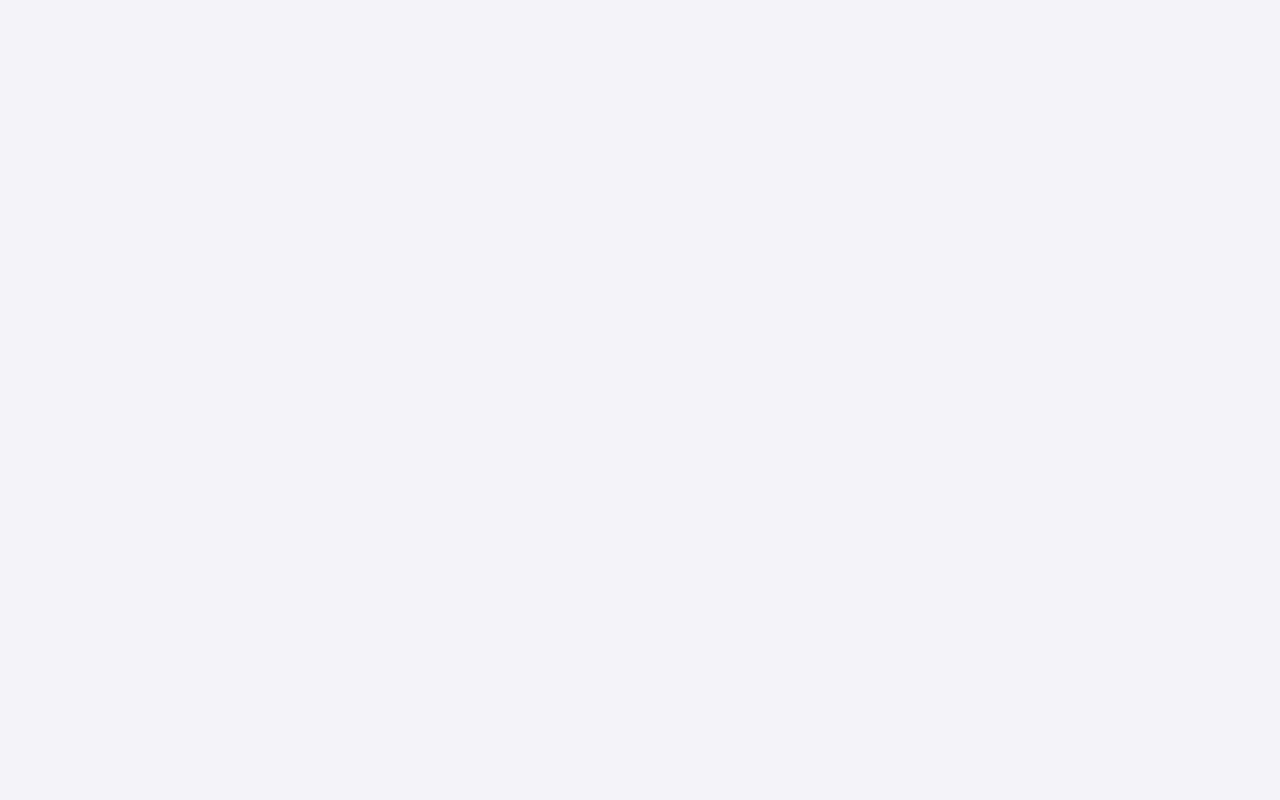
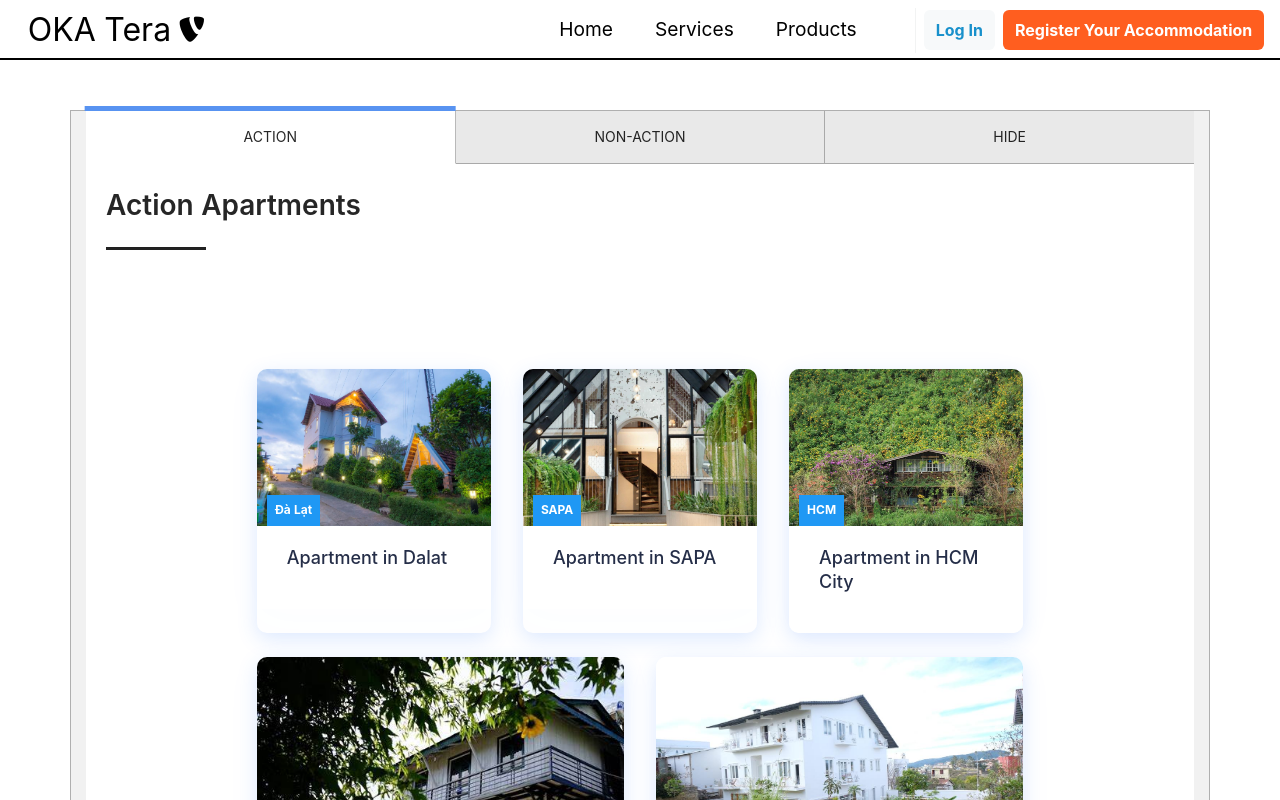
Before and after one commit to phuongThao460/oka-partner, a React (Create React App) app in the folder client/: page /StatusContent in a window 1280 px wide. Shown: the top 800 px of the page. Built offline with nearby package versions, Linux system fonts and the light colour scheme.

Commit message:
StatusApment

```diff
--- a/client/src/App.js
+++ b/client/src/App.js
@@ -10,6 +10,7 @@ import RegistrationDetail from './components/pages/RegistrationDetail'
 import AddHomeBlock from './components/pages/AddHomeBlock'
 import ListHome from './components/pages/ListHome'
 import ListApartment from './components/pages/ListApartment'
+import StatusContent from './components/pages/StatusContent'
 //import PropertyFacilities from './components/pages/PropertyFacilities'
 import { BrowserRouter as Router, Switch, Route } from 'react-router-dom';
 function App() {
@@ -28,6 +29,7 @@ function App() {
           <Route path='/AddHomeBlock/:idTk' component={AddHomeBlock}/>
           <Route path='/ListHome' component={ListHome}/>
           <Route path="/lstApartment" component={ListApartment} />
+          <Route path="/StatusContent" component={StatusContent} />
         </Switch>
       </Router>
       {/* <PropertyFacilities/> */}
--- a/client/src/components/pages/AddHomeBlock.js
+++ b/client/src/components/pages/AddHomeBlock.js
@@ -43,7 +43,7 @@ class AddHomeBlock extends React.Component {
 								</div>
 								<div className="c-block css-btn-edit">
 									<div className="c-flexbox css-1bvc4cc">
-										<Link to="/ListHome">
+										<Link to="/StatusContent">
 											<button
 												type="button"
 												className="c-btn c-btn--theme-tera c-btn--variant-default c-btn--size-sm c-btn--has-icon css-7mp1uz btn btn--primary btn--small "
--- /dev/null
+++ b/client/src/components/pages/StatusContent.js
@@ -0,0 +1,16 @@
+import React from 'react'
+import '../../style/pages/Status.css'
+import StatusTab from '../paner-form/StatusTab'
+import Navbar from "../paner-form/Navbar";
+
+function StatusContent() {
+    return (
+        <div className="App">
+            <Navbar/>
+            <StatusTab/>
+        </div>
+    )
+}
+
+
+export default StatusContent
--- /dev/null
+++ b/client/src/components/paner-form/StatusTab.js
@@ -0,0 +1,66 @@
+import { useState } from "react";
+import '../../style/pages/Status.css'
+import Cards from "../paner-form/TabCardsHome";
+
+function Tabs() {
+  const [toggleState, setToggleState] = useState(1);
+
+  const toggleTab = (index) => {
+    setToggleState(index);
+  };
+
+  return (
+    <div className="container">
+      <div className="bloc-tabs">
+        <button
+          className={toggleState === 1 ? "tabs active-tabs" : "tabs"}
+          onClick={() => toggleTab(1)}
+        >
+          ACTION
+        </button>
+        <button
+          className={toggleState === 2 ? "tabs active-tabs" : "tabs"}
+          onClick={() => toggleTab(2)}
+        >
+          NON-ACTION
+        </button>
+        <button
+          className={toggleState === 3 ? "tabs active-tabs" : "tabs"}
+          onClick={() => toggleTab(3)}
+        >
+          HIDE
+        </button>
+      </div>
+
+      <div className="content-tabs">
+        <div
+          className={toggleState === 1 ? "content  active-content" : "content"}
+        >
+          <h2>Action Apartments</h2>
+          <hr />
+            <Cards/>
+        </div>
+
+        <div
+          className={toggleState === 2 ? "content  active-content" : "content"}
+        >
+          <h2>Non-action Apartments</h2>
+          <hr />
+            <Cards/>
+        </div>
+
+        <div
+          className={toggleState === 3 ? "content  active-content" : "content"}
+        >
+          <h2>Hide Apartments</h2>
+          <hr />
+          <h1 style={{marginTop:30}}>
+          you don't have a apartment in hidden status
+          </h1>
+        </div>
+      </div>
+    </div>
+  );
+}
+
+export default Tabs;
--- /dev/null
+++ b/client/src/components/paner-form/TabCardsHome.js
@@ -0,0 +1,50 @@
+import React from 'react';
+import '../../style/paner-form/TabCards.css'
+import CardItem from './CardItem';
+
+function Cards() {
+  return (
+    <div className='cards'>
+      <div className='cards__container'>
+        <div className='cards__wrapper'>
+          <ul className='cards__items'>
+            <CardItem
+              src='../../images/img-9.jpg'
+              text='Apartment in Dalat'
+              label='Đà Lạt'
+              path='/services'
+            />
+            <CardItem
+              src='../../images/img-2.jpg'
+              text='Apartment in SAPA'
+              label='SAPA'
+              path='/services'
+            />
+            <CardItem
+              src='../../images/img-8.jpg'
+              text='Apartment in HCM City'
+              label='HCM'
+              path='/services'
+            />
+          </ul>
+          <ul className='cards__items'>
+            <CardItem
+              src='../../images/img-3.jpg'
+              text='Apartment in Hue'
+              label='Hue'
+              path='/services'
+            />
+            <CardItem
+              src='../../images/img-4.jpg'
+              text='Apartment in Hanoi'
+              label='Hanoi'
+              path='/services'
+            />
+          </ul>
+        </div>
+      </div>
+    </div>
+  );
+}
+
+export default Cards;
--- /dev/null
+++ b/client/src/style/pages/Status.css
@@ -0,0 +1,88 @@
+*, ::before, ::after {
+    box-sizing: border-box;
+    margin: 0;
+    padding: 0;
+  }
+
+  body {
+    background: #fff;
+  }
+
+  .container {
+    display: flex;
+    flex-direction: column;
+    position: relative;
+    background: #f1f1f1;
+    margin: 50px auto 0;
+    word-break: break-all;
+    border: 1px solid rgba(0, 0, 0, 0.274);
+  }
+
+  .bloc-tabs {
+    display: flex;
+  }
+  .tabs {
+
+    padding: 15px;
+    text-align: center;
+    width: 50%;
+    background: rgba(128, 128, 128, 0.075);
+    cursor: pointer;
+    border-bottom: 1px solid rgba(0, 0, 0, 0.274);
+    box-sizing: content-box;
+    position: relative;
+    outline: none;
+  }
+  .tabs:not(:last-child){
+    border-right: 1px solid rgba(0, 0, 0, 0.274);
+  }
+
+  .active-tabs  {
+    background: white;
+    border-bottom: 1px solid transparent;
+  }
+
+  .active-tabs::before {
+    content: "";
+    display: block;
+    position: absolute;
+    top: -5px;
+    left: 50%;
+    transform: translateX(-50%);
+    width: calc(100% + 2px);
+    height: 5px;
+    background: rgb(88, 147, 241);
+  }
+
+
+
+  button {
+    border: none;
+
+  }
+  .content-tabs {
+    flex-grow : 1;
+  }
+  .content {
+    background: white;
+    padding: 20px;
+    width: 100%;
+    height: 100%;
+    display: none;
+  }
+  .content h2 {
+    padding: 0px 0 5px 0px;
+  }
+  .content hr {
+    width: 100px;
+    height: 2px;
+    background: #222;
+    margin-bottom: 5px;
+  }
+  .content p {
+    width: 100%;
+    height: 100%;
+  }
+  .active-content {
+    display: block;
+  }
--- /dev/null
+++ b/client/src/style/paner-form/TabCards.css
@@ -0,0 +1,119 @@
+.cards {
+    padding: 4rem;
+  }
+
+  h1 {
+    text-align: center;
+  }
+
+  .cards__container {
+    display: flex;
+    flex-flow: column;
+    align-items: center;
+    max-width: 1120px;
+    width: 90%;
+    margin: 0 auto;
+  }
+
+  .cards__wrapper {
+    position: relative;
+    margin: 50px 0 45px;
+  }
+
+  .cards__items {
+    margin-bottom: 24px;
+  }
+
+  .cards__item {
+    display: flex;
+    flex: 1;
+    margin: 0 1rem;
+    border-radius: 10px;
+  }
+
+  .cards__item__link {
+    display: flex;
+    flex-flow: column;
+    width: 100%;
+    box-shadow: 0 6px 20px rgba(56, 125, 255, 0.17);
+    -webkit-filter: drop-shadow(0 6px 20px rgba(56, 125, 255, 0.017));
+    filter: drop-shadow(0 6px 20px rgba(56, 125, 255, 0.017));
+    border-radius: 10px;
+    overflow: hidden;
+    text-decoration: none;
+  }
+
+  .cards__item__pic-wrap {
+    position: relative;
+    width: 100%;
+    padding-top: 67%;
+    overflow: hidden;
+    margin-bottom: inherit;
+  }
+
+  .fade-img {
+    animation-name: fade-img;
+    animation-duration: 2s;
+  }
+
+  .cards__item__pic-wrap::after {
+    content: attr(data-category);
+    position: absolute;
+    bottom: 0;
+    margin-left: 10px;
+    padding: 6px 8px;
+    max-width: calc((100%) - 60px);
+    font-size: 12px;
+    font-weight: 700;
+    color: #fff;
+    background-color: #1f98f4;
+    box-sizing: border-box;
+  }
+
+  .cards__item__img {
+    position: absolute;
+    top: 0;
+    right: 0;
+    bottom: 0;
+    left: 0;
+    display: block;
+    width: 100%;
+    max-width: 100%;
+    height: 100%;
+    max-height: 100%;
+    object-fit: cover;
+    transition: all 0.2s linear;
+  }
+
+  .cards__item__img:hover {
+    transform: scale(1.1);
+  }
+
+  .cards__item__info {
+    padding: 20px 30px 30px;
+    background-color: #fff;
+  }
+
+  .cards__item__text {
+    color: #252e48;
+    font-size: 18px;
+    line-height: 24px;
+  }
+
+  @media only screen and (min-width: 1200px) {
+    .content__blog__container {
+      width: 84%;
+    }
+  }
+
+  @media only screen and (min-width: 1024px) {
+    .cards__items {
+      display: flex;
+    }
+  }
+
+  @media only screen and (max-width: 1024px) {
+    .cards__item {
+      margin-bottom: 2rem;
+    }
+  }
```
